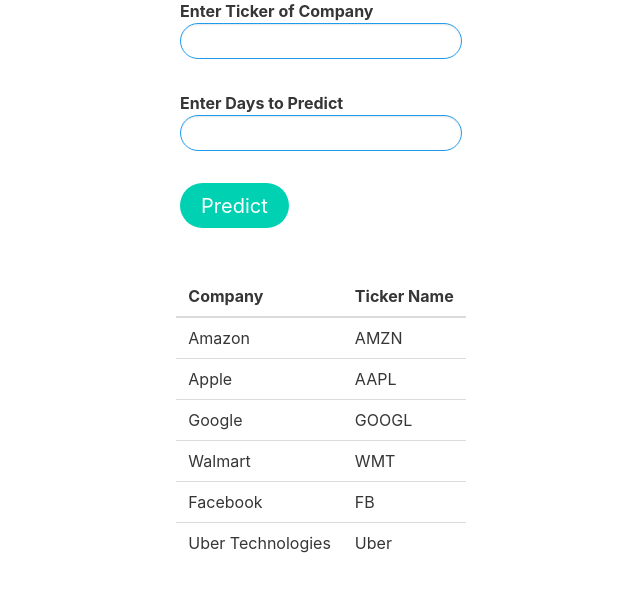
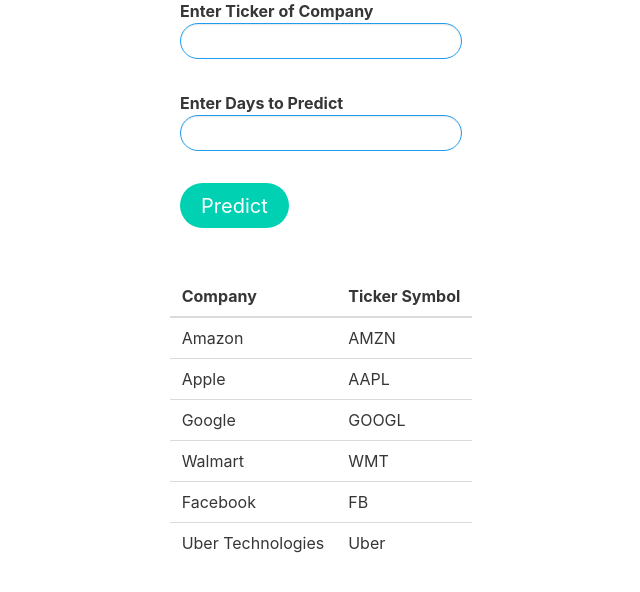
Before and after one commit to adityaborgaonkar/PredictMyStock, a Django app: page / in a window 1280 px wide. Shown: the part 193-785 px from the top of the page, without its empty margins (319-959 px from the left). Run offline with Django 3.2, Linux system fonts and the light colour scheme.

Commit message:
Minor Changes

```diff
--- a/app/templates/index.html
+++ b/app/templates/index.html
@@ -35,7 +35,7 @@
             <thead>
               <tr>
                 <th>Company </th>
-                <th>Ticker Name</th>
+                <th>Ticker Symbol</th>
               </tr>
             </thead>
             <tbody>
```
